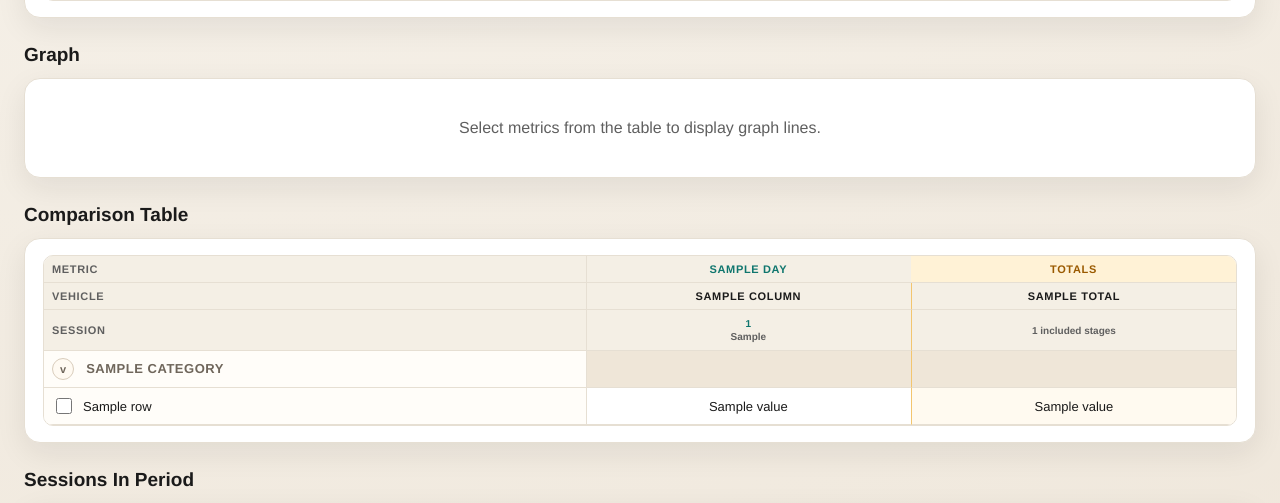
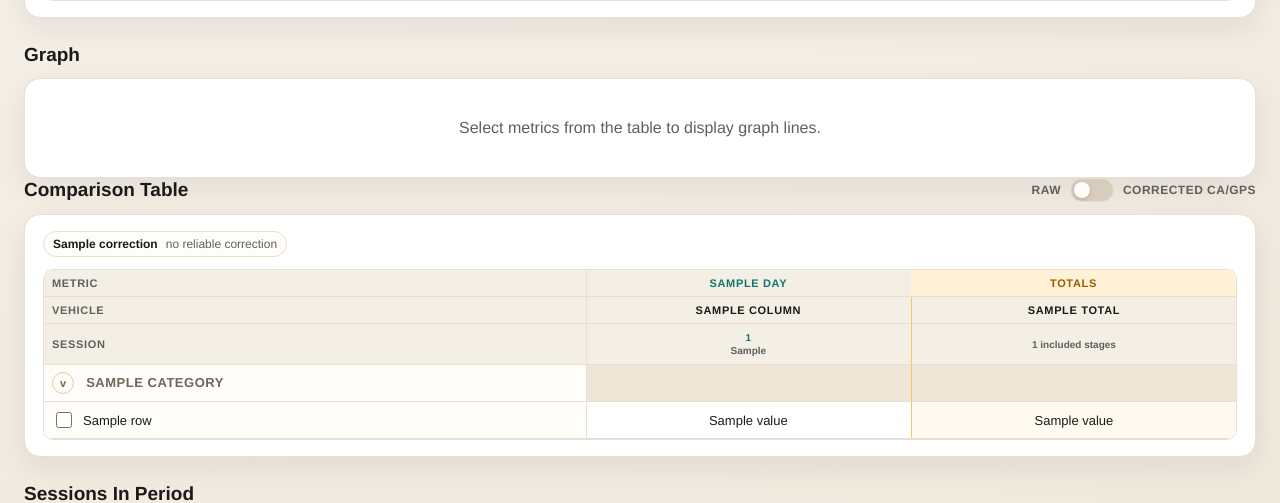
Before and after one commit to regenbox-team/Cycle-Analyst-App, a Flask app: template monitor_server/templates/suntrip_analysis.html in a window 1280 px wide. Shown: the part 1934-2437 px from the top of the page. Run offline with Flask 3, Linux system fonts and the light colour scheme; the template is opened without the code that fills it: most values are stand-ins (such as "Sample title", 1, 10 or a date in 2020); parts of the project's set-up code (start-up, migrations or seed data) failed here and were passed over; some libraries are stand-ins or nearby versions.

Commit message:
recalage des distances

```diff
--- a/monitor_server/app.py
+++ b/monitor_server/app.py
@@ -79,6 +79,12 @@ DEFAULT_UPLOAD_CHUNK_MAX_BYTES = 256 * 1024
 DEFAULT_RESPONSE_GZIP_MIN_BYTES = 1024
 SUNTRIP_ANALYSIS_TRACE_MAX_POINTS = 1400
 _SUNTRIP_ANALYSIS_CACHE: dict[tuple[Any, ...], dict[str, Any]] = {}
+SUNTRIP_CORRECTION_MIN_DISTANCE_KM = 10.0
+SUNTRIP_CORRECTION_MIN_GPS_POINTS = 100
+SUNTRIP_CORRECTION_MAX_GPS_REJECTED_RATIO = 0.02
+SUNTRIP_CORRECTION_MIN_RATIO = 0.75
+SUNTRIP_CORRECTION_MAX_RATIO = 1.25
+SUNTRIP_CORRECTION_INLIER_REL_TOLERANCE = 0.03
 
 
 def _float_env(name: str, default: float) -> float:
@@ -2100,6 +2106,108 @@ def _aggregate_session_metrics(metrics_list: list[dict[str, Any]]) -> dict[str,
     return aggregate
 
 
+def _ca_gps_correction_sample(metrics: dict[str, Any]) -> dict[str, Any] | None:
+    ca_distance = _safe_float(metrics.get("distance"))
+    gps_distance = _safe_float(metrics.get("gps_distance_km"))
+    gps_points = int(_safe_float(metrics.get("gps_points")) or 0)
+    rejected = int(_safe_float(metrics.get("gps_distance_rejected_count")) or 0)
+    ca_resets = int(_safe_float(metrics.get("ca_reset_count")) or 0)
+    if ca_distance is None or gps_distance is None:
+        return None
+    if ca_distance < SUNTRIP_CORRECTION_MIN_DISTANCE_KM or gps_distance < SUNTRIP_CORRECTION_MIN_DISTANCE_KM:
+        return None
+    if gps_points < SUNTRIP_CORRECTION_MIN_GPS_POINTS:
+        return None
+    rejected_ratio = rejected / max(1, gps_points + rejected)
+    if rejected_ratio > SUNTRIP_CORRECTION_MAX_GPS_REJECTED_RATIO:
+        return None
+    if ca_resets:
+        return None
+    ratio = gps_distance / ca_distance
+    if ratio < SUNTRIP_CORRECTION_MIN_RATIO or ratio > SUNTRIP_CORRECTION_MAX_RATIO:
+        return None
+    return {
+        "ratio": ratio,
+        "ca_distance_km": ca_distance,
+        "gps_distance_km": gps_distance,
+        "gps_points": gps_points,
+        "gps_rejected_ratio": rejected_ratio,
+    }
+
+
+def _weighted_mean_ratio(samples: list[dict[str, Any]]) -> float | None:
+    total_weight = sum(float(sample["ca_distance_km"]) for sample in samples)
+    if total_weight <= 0:
+        return None
+    return sum(float(sample["ratio"]) * float(sample["ca_distance_km"]) for sample in samples) / total_weight
+
+
+def _suntrip_vehicle_corrections(columns: list[dict[str, Any]]) -> dict[str, dict[str, Any]]:
+    by_vehicle: dict[str, list[dict[str, Any]]] = {}
+    for column in columns:
+        sample = _ca_gps_correction_sample(column["metrics"])
+        if not sample:
+            continue
+        sample["session_id"] = column.get("session_id")
+        sample["vehicle_key"] = column.get("vehicle_key")
+        by_vehicle.setdefault(column["vehicle_key"], []).append(sample)
+
+    corrections: dict[str, dict[str, Any]] = {}
+    for vehicle in SUNTRIP_ANALYSIS_VEHICLES:
+        vehicle_key = vehicle["key"]
+        samples = by_vehicle.get(vehicle_key, [])
+        if not samples:
+            corrections[vehicle_key] = {
+                "vehicle_key": vehicle_key,
+                "vehicle_label": vehicle["label"],
+                "factor": 1.0,
+                "available": False,
+                "session_count": 0,
+                "inlier_count": 0,
+                "note": "No reliable CA/GPS calibration sessions",
+            }
+            continue
+        ratios = sorted(float(sample["ratio"]) for sample in samples)
+        median = ratios[len(ratios) // 2] if len(ratios) % 2 else (ratios[len(ratios) // 2 - 1] + ratios[len(ratios) // 2]) / 2
+        inliers = [
+            sample
+            for sample in samples
+            if abs(float(sample["ratio"]) - median) / max(1e-9, median) <= SUNTRIP_CORRECTION_INLIER_REL_TOLERANCE
+        ]
+        if not inliers:
+            inliers = samples
+        factor = _weighted_mean_ratio(inliers) or median
+        max_rel_spread = max(
+            (abs(float(sample["ratio"]) - factor) / max(1e-9, factor) for sample in inliers),
+            default=0.0,
+        )
+        corrections[vehicle_key] = {
+            "vehicle_key": vehicle_key,
+            "vehicle_label": vehicle["label"],
+            "factor": factor,
+            "available": True,
+            "session_count": len(samples),
+            "inlier_count": len(inliers),
+            "max_rel_spread": max_rel_spread,
+            "mean_ca_distance_km": sum(float(sample["ca_distance_km"]) for sample in inliers) / len(inliers),
+            "note": "Reliable" if len(inliers) >= 2 and max_rel_spread <= 0.01 else "Limited calibration sample",
+        }
+    return corrections
+
+
+def _apply_ca_gps_correction(metrics: dict[str, Any], factor: float | None) -> dict[str, Any]:
+    corrected = dict(metrics)
+    factor = _safe_float(factor)
+    if factor is None or factor <= 0:
+        return corrected
+    for key in ("distance", "speed_sum", "speed_max"):
+        value = _safe_float(corrected.get(key))
+        if value is not None:
+            corrected[key] = value * factor
+    corrected["ca_gps_correction_factor"] = factor
+    return corrected
+
+
 def _db_state_key() -> tuple[str, int | None, int | None]:
     path = _db_path()
     try:
@@ -3727,6 +3835,13 @@ def create_app() -> Flask:
                     metrics = compute_session_metrics(samples)
                     columns.append(candidate | {"metrics": metrics, "sample_count": len(samples)})
 
+            ca_gps_corrections = _suntrip_vehicle_corrections(columns)
+            for column in columns:
+                correction = ca_gps_corrections.get(column["vehicle_key"], {})
+                factor = correction.get("factor") if correction.get("available") else 1.0
+                column["ca_gps_correction"] = correction
+                column["corrected_metrics"] = _apply_ca_gps_correction(column["metrics"], factor)
+
             day_groups = []
             for column in columns:
                 if not day_groups or day_groups[-1]["day_key"] != column["day_key"]:
@@ -3744,6 +3859,10 @@ def create_app() -> Flask:
                         "vehicle_label": vehicle["label"],
                         "session_count": len(vehicle_columns),
                         "metrics": _aggregate_session_metrics([column["metrics"] for column in vehicle_columns]),
+                        "corrected_metrics": _aggregate_session_metrics(
+                            [column["corrected_metrics"] for column in vehicle_columns]
+                        ),
+                        "ca_gps_correction": ca_gps_corrections.get(vehicle["key"]),
                     }
                 )
 
@@ -3760,8 +3879,16 @@ def create_app() -> Flask:
                             "label": label,
                             "unit": unit,
                             "values": [format_metric_value(func(column["metrics"]), unit) for column in columns],
+                            "corrected_values": [
+                                format_metric_value(func(column["corrected_metrics"]), unit)
+                                for column in columns
+                            ],
                             "total_values": [
                                 format_metric_value(func(total_column["metrics"]), unit)
+                                for total_column in total_columns
+                            ],
+                            "corrected_total_values": [
+                                format_metric_value(func(total_column["corrected_metrics"]), unit)
                                 for total_column in total_columns
                             ],
                         }
@@ -3827,6 +3954,7 @@ def create_app() -> Flask:
                 "chart_metric_groups": chart_metric_groups,
                 "trace_sessions": trace_sessions,
                 "trace_metric_options": _metric_options_from_specs(),
+                "ca_gps_corrections": list(ca_gps_corrections.values()),
                 "stage_count": len(columns),
             }
             if len(_SUNTRIP_ANALYSIS_CACHE) > 8:
--- a/monitor_server/templates/suntrip_analysis.html
+++ b/monitor_server/templates/suntrip_analysis.html
@@ -285,6 +285,92 @@
           transparent 6px,
           transparent 10px
         ) !important;
+      }
+      .comparison-head {
+        display: flex;
+        flex-wrap: wrap;
+        align-items: center;
+        justify-content: space-between;
+        gap: 12px;
+        margin-bottom: 12px;
+      }
+      .comparison-head h2 {
+        margin: 0;
+      }
+      .correction-switch {
+        display: inline-flex;
+        align-items: center;
+        gap: 9px;
+        color: var(--muted);
+        font-size: 12px;
+        font-weight: 800;
+        letter-spacing: 0.04em;
+        text-transform: uppercase;
+      }
+      .switch-track {
+        position: relative;
+        width: 44px;
+        height: 24px;
+        flex: 0 0 auto;
+      }
+      .switch-track input {
+        position: absolute;
+        inset: 0;
+        margin: 0;
+        opacity: 0;
+        cursor: pointer;
+      }
+      .switch-track span {
+        position: absolute;
+        inset: 0;
+        border: 1px solid var(--border);
+        border-radius: 999px;
+        background: #d8cdbd;
+        transition: background 0.16s ease, border-color 0.16s ease;
+      }
+      .switch-track span::after {
+        content: "";
+        position: absolute;
+        top: 3px;
+        left: 3px;
+        width: 16px;
+        height: 16px;
+        border-radius: 50%;
+        background: #fffdf9;
+        box-shadow: 0 1px 4px rgba(0, 0, 0, 0.18);
+        transition: transform 0.16s ease;
+      }
+      .switch-track input:checked + span {
+        border-color: var(--accent);
+        background: var(--accent);
+      }
+      .switch-track input:checked + span::after {
+        transform: translateX(20px);
+      }
+      .correction-summary {
+        display: flex;
+        flex-wrap: wrap;
+        gap: 8px;
+        margin-bottom: 12px;
+      }
+      .correction-pill {
+        display: inline-flex;
+        align-items: center;
+        gap: 8px;
+        padding: 5px 9px;
+        border: 1px solid var(--border);
+        border-radius: 999px;
+        background: #fffdf9;
+        color: var(--muted);
+        font-size: 12px;
+      }
+      .correction-pill strong {
+        color: var(--ink);
+      }
+      .correction-pill.is-active {
+        border-color: var(--accent);
+        background: var(--accent-soft);
+        color: #0f766e;
       }
       .trace-controls {
         display: grid;
@@ -499,9 +585,31 @@
         <div id="chart-panels" class="chart-panels"></div>
       </div>
 
-      <h2>Comparison Table</h2>
+      <div class="comparison-head">
+        <h2>Comparison Table</h2>
+        <label class="correction-switch">
+          Raw
+          <span class="switch-track">
+            <input id="ca-correction-toggle" type="checkbox" aria-label="Show CA/GPS corrected metrics">
+            <span aria-hidden="true"></span>
+          </span>
+          Corrected CA/GPS
+        </label>
+      </div>
       <div class="card">
         {% if columns %}
+        <div class="correction-summary" aria-label="CA/GPS correction status">
+          {% for correction in ca_gps_corrections %}
+          <div class="correction-pill{{ ' is-active' if correction.available else '' }}">
+            <strong>{{ correction.vehicle_label }}</strong>
+            {% if correction.available %}
+            x{{ "%.5f"|format(correction.factor) }} · {{ correction.inlier_count }}/{{ correction.session_count }} sessions · {{ correction.note }}
+            {% else %}
+            no reliable correction
+            {% endif %}
+          </div>
+          {% endfor %}
+        </div>
         <div class="table-scroll">
           <table class="analysis-table">
             <thead>
@@ -561,11 +669,21 @@
                 </td>
                 {% for value in row["values"] %}
                 {% set column = columns[loop.index0] %}
-                <td class="value-cell{{ ' sc2-col' if column.vehicle_key == 'supercycle_2' else '' }}">{{ value }}</td>
+                {% set corrected = row["corrected_values"][loop.index0] %}
+                <td
+                  class="value-cell{{ ' sc2-col' if column.vehicle_key == 'supercycle_2' else '' }}"
+                  data-raw-value="{{ value }}"
+                  data-corrected-value="{{ corrected }}"
+                >{{ value }}</td>
                 {% endfor %}
                 {% for value in row["total_values"] %}
                 {% set total = total_columns[loop.index0] %}
-                <td class="value-cell total-col{{ ' sc2-col' if total.vehicle_key == 'supercycle_2' else '' }}">{{ value }}</td>
+                {% set corrected = row["corrected_total_values"][loop.index0] %}
+                <td
+                  class="value-cell total-col{{ ' sc2-col' if total.vehicle_key == 'supercycle_2' else '' }}"
+                  data-raw-value="{{ value }}"
+                  data-corrected-value="{{ corrected }}"
+                >{{ value }}</td>
                 {% endfor %}
               </tr>
               {% endfor %}
@@ -669,6 +787,8 @@
       const traceScaleMin = document.getElementById("trace-scale-min");
       const traceScaleMax = document.getElementById("trace-scale-max");
       const traceRadios = document.querySelectorAll(".trace-select");
+      const caCorrectionToggle = document.getElementById("ca-correction-toggle");
+      const correctionValueCells = document.querySelectorAll("[data-raw-value][data-corrected-value]");
       const vehicleColors = {
         supercycle_1: "#0d9488",
         supercycle_2: "#8a6a2f"
@@ -693,6 +813,14 @@
 
       const traceSessionKey = (session) => `${session.device_id}||${session.session_id}||${session.mode || "default"}`;
       const findTraceSession = (key) => traceSessions.find((session) => traceSessionKey(session) === key);
+      const renderCorrectionMode = () => {
+        const corrected = Boolean(caCorrectionToggle?.checked);
+        correctionValueCells.forEach((cell) => {
+          cell.textContent = corrected ? cell.dataset.correctedValue : cell.dataset.rawValue;
+        });
+      };
+      caCorrectionToggle?.addEventListener("change", renderCorrectionMode);
+      renderCorrectionMode();
       const traceBaseMaps = {
         topo: {
           url: "https://{s}.tile.opentopomap.org/{z}/{x}/{y}.png",
```
Also changed, not shown: app/session_summary.py (+7 -0 lines), tests/test_monitor_upload_session.py (+73 -0 lines).
